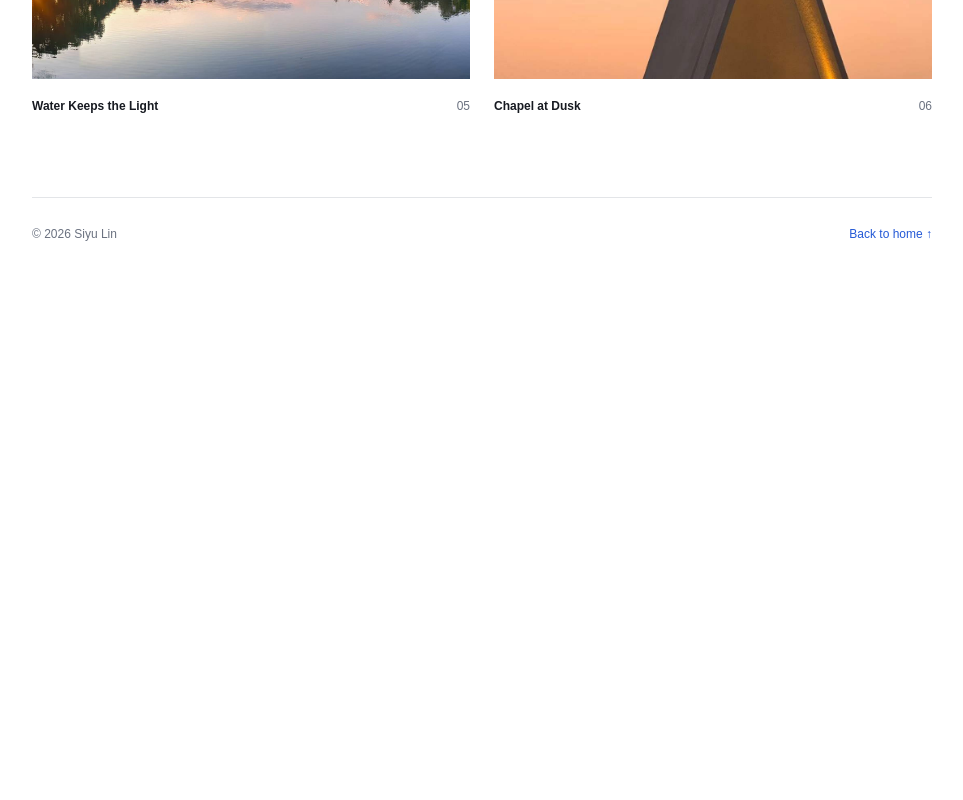
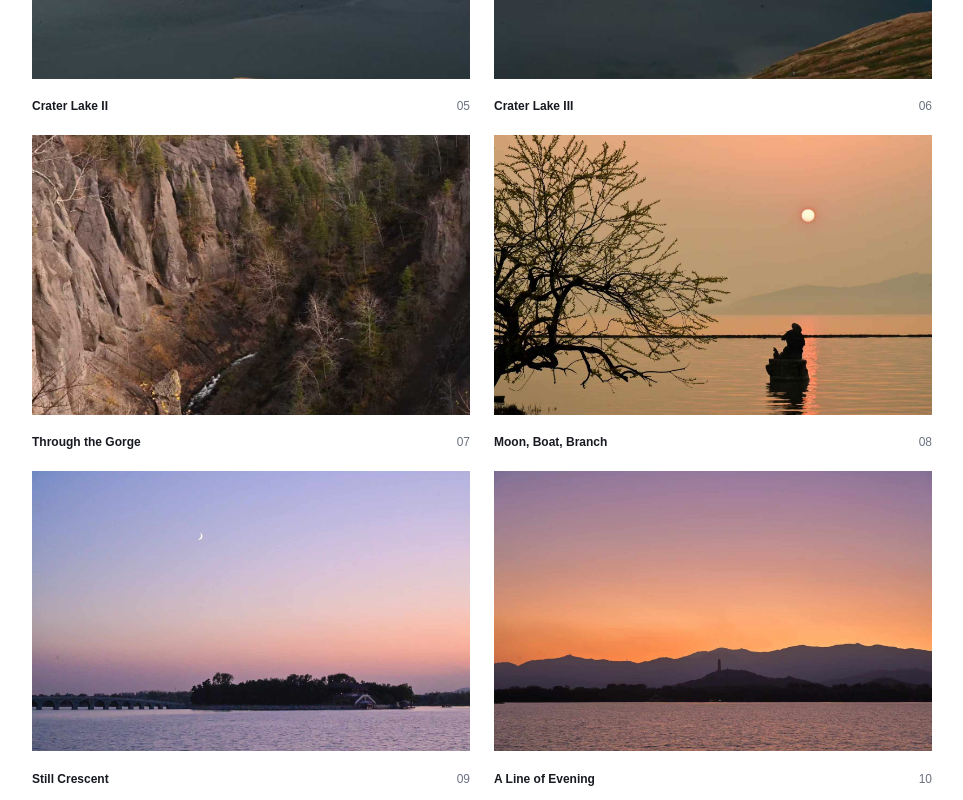
Before and after one commit to QFOI/QFOI.github.io, a Next.js app: page /gallery in a window 1280 px wide. Shown: the part 1480-2280 px from the top of the page, without its empty margins (158-1121 px from the left). Before the commit the page ends 1767 px from the top, so only its background shows below. Built offline with nearby package versions, Linux system fonts and the light colour scheme.

Commit message:
Show full dense photography gallery

```diff
--- a/app/gallery/page.tsx
+++ b/app/gallery/page.tsx
@@ -8,33 +8,198 @@ export const metadata: Metadata = {
 const photos = [
   {
     src: "/images/gallery/03.jpg",
-    alt: "Golden morning mist drifting through a wide forest valley",
+    alt: "Mist, Before Morning",
     title: "Mist, Before Morning",
   },
   {
+    src: "/images/gallery/13.jpg",
+    alt: "Reeds at Dusk",
+    title: "Reeds at Dusk",
+  },
+  {
+    src: "/images/gallery/15.jpg",
+    alt: "Pale Horizon",
+    title: "Pale Horizon",
+  },
+  {
+    src: "/images/gallery/18-1.jpg",
+    alt: "Crater Lake I",
+    title: "Crater Lake I",
+  },
+  {
+    src: "/images/gallery/18-2.jpg",
+    alt: "Crater Lake II",
+    title: "Crater Lake II",
+  },
+  {
+    src: "/images/gallery/18-3.jpg",
+    alt: "Crater Lake III",
+    title: "Crater Lake III",
+  },
+  {
+    src: "/images/gallery/19.jpg",
+    alt: "Through the Gorge",
+    title: "Through the Gorge",
+  },
+  {
+    src: "/images/gallery/25.jpg",
+    alt: "Moon, Boat, Branch",
+    title: "Moon, Boat, Branch",
+  },
+  {
+    src: "/images/gallery/29.jpg",
+    alt: "Still Crescent",
+    title: "Still Crescent",
+  },
+  {
+    src: "/images/gallery/31.jpg",
+    alt: "A Line of Evening",
+    title: "A Line of Evening",
+  },
+  {
+    src: "/images/gallery/36.jpg",
+    alt: "Valley, Held",
+    title: "Valley, Held",
+  },
+  {
     src: "/images/gallery/39.jpg",
-    alt: "A star-filled night sky above a moonlit volcanic valley",
+    alt: "Altitude, 02:13",
     title: "Altitude, 02:13",
   },
   {
+    src: "/images/gallery/40.jpg",
+    alt: "Blue Hour Ridge",
+    title: "Blue Hour Ridge",
+  },
+  {
     src: "/images/gallery/45.jpg",
-    alt: "A lone figure standing on a breakwater beneath an open sky",
+    alt: "The Long Pause",
     title: "The Long Pause",
   },
   {
+    src: "/images/gallery/46.jpg",
+    alt: "A Chair for Light",
+    title: "A Chair for Light",
+  },
+  {
+    src: "/images/gallery/59.jpg",
+    alt: "Eaves in Spring",
+    title: "Eaves in Spring",
+  },
+  {
+    src: "/images/gallery/72.jpg",
+    alt: "One Golden Tower",
+    title: "One Golden Tower",
+  },
+  {
+    src: "/images/gallery/76.jpg",
+    alt: "Mountain Veil",
+    title: "Mountain Veil",
+  },
+  {
+    src: "/images/gallery/78.jpg",
+    alt: "White Forest I",
+    title: "White Forest I",
+  },
+  {
+    src: "/images/gallery/79.jpg",
+    alt: "White Forest II",
+    title: "White Forest II",
+  },
+  {
+    src: "/images/gallery/80.jpg",
+    alt: "White Forest III",
+    title: "White Forest III",
+  },
+  {
+    src: "/images/gallery/83.jpg",
+    alt: "Frozen Sun",
+    title: "Frozen Sun",
+  },
+  {
+    src: "/images/gallery/86.jpg",
+    alt: "Between Columns",
+    title: "Between Columns",
+  },
+  {
+    src: "/images/gallery/88.jpg",
+    alt: "White Silence I",
+    title: "White Silence I",
+  },
+  {
+    src: "/images/gallery/89.jpg",
+    alt: "White Silence II",
+    title: "White Silence II",
+  },
+  {
+    src: "/images/gallery/91.jpg",
+    alt: "White Silence III",
+    title: "White Silence III",
+  },
+  {
+    src: "/images/gallery/93.jpg",
+    alt: "Chapel at Dusk",
+    title: "Chapel at Dusk",
+  },
+  {
+    src: "/images/gallery/94.jpg",
+    alt: "First Flight I",
+    title: "First Flight I",
+  },
+  {
+    src: "/images/gallery/95.jpg",
+    alt: "First Flight II",
+    title: "First Flight II",
+  },
+  {
+    src: "/images/gallery/96.jpg",
+    alt: "First Flight III",
+    title: "First Flight III",
+  },
+  {
+    src: "/images/gallery/97.jpg",
+    alt: "After the Bell",
+    title: "After the Bell",
+  },
+  {
+    src: "/images/gallery/102.jpg",
+    alt: "Lighthouse in Blue",
+    title: "Lighthouse in Blue",
+  },
+  {
+    src: "/images/gallery/108.jpg",
+    alt: "Afterimage",
+    title: "Afterimage",
+  },
+  {
+    src: "/images/gallery/109.jpg",
+    alt: "Seat at Dusk",
+    title: "Seat at Dusk",
+  },
+  {
+    src: "/images/gallery/112.jpg",
+    alt: "Red Wall, Passing Shadow",
+    title: "Red Wall, Passing Shadow",
+  },
+  {
     src: "/images/gallery/114.jpg",
-    alt: "Rows of chairs crossed by long bands of golden light",
+    alt: "The Quiet Classroom",
     title: "The Quiet Classroom",
   },
   {
+    src: "/images/gallery/115.jpg",
+    alt: "Corridor of Light",
+    title: "Corridor of Light",
+  },
+  {
     src: "/images/gallery/117.jpg",
-    alt: "A long band of sunset reflected over calm water",
+    alt: "Water Keeps the Light",
     title: "Water Keeps the Light",
   },
   {
-    src: "/images/gallery/93.jpg",
-    alt: "A sharp white chapel glowing against a pink dusk sky",
-    title: "Chapel at Dusk",
+    src: "/images/gallery/120.jpg",
+    alt: "Night Passage",
+    title: "Night Passage",
   },
 ];
 
```
